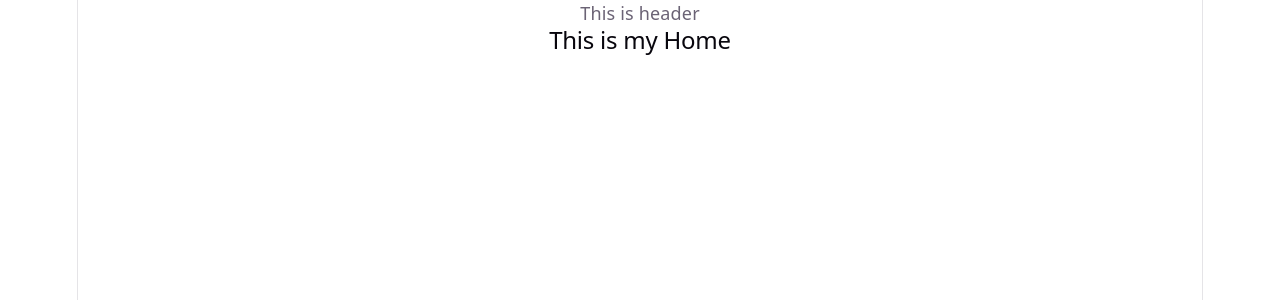
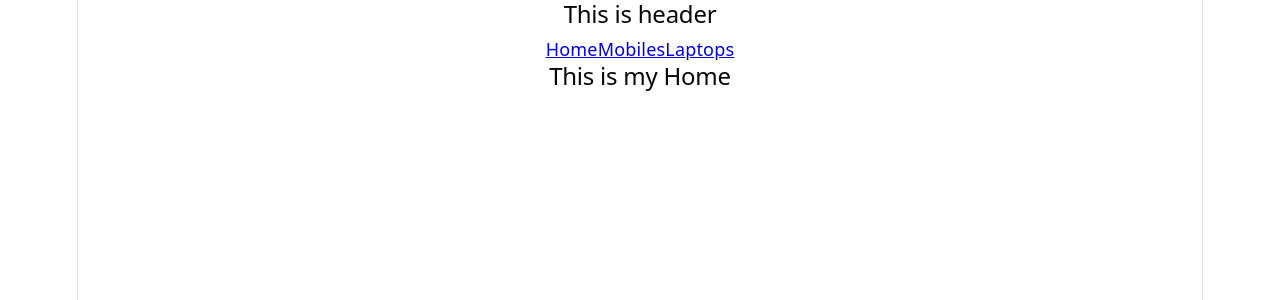
Before and after one commit to jk-jumur/intro-to-react-router, a React (Vite) app: page / in a window 1280 px wide. Shown: the top 300 px of the page. Built offline with nearby package versions, Linux system fonts and the light colour scheme.

Commit message:
understand nested routing , outlet, link and navlink

```diff
--- a/src/Components/Header/Header.jsx
+++ b/src/Components/Header/Header.jsx
@@ -1,6 +1,24 @@
+import { Link } from "react-router";
+
 const Header = () => {
       return(
-         <div>This is header</div>
+         <div>
+            <h2>This is header</h2>
+            <nav>
+                {/* /* <a href="/">Home</a> */}
+                {/* <a href="/mobiles">Mobiles</a> first slash mobiles mane kon path ee jabe 2nd Mobiles mane ang core er moddhe ki dekhabe eta eki vabe baki gula*/ }
+                {/* <a href="/mobiles">Mobiles</a>
+                <a href="/laptops">Laptops</a>
+                <a href=""></a>  */}
+
+                {/* amra use korbo link Component ta  jeta react router ee deya ache*/}
+
+                 <Link to="/">Home</Link>
+                 <Link to="/mobiles">Mobiles</Link>
+                 <Link to="/laptops">Laptops</Link>
+
+            </nav>
+            </div>
       )
 }
 export default Header;
```
